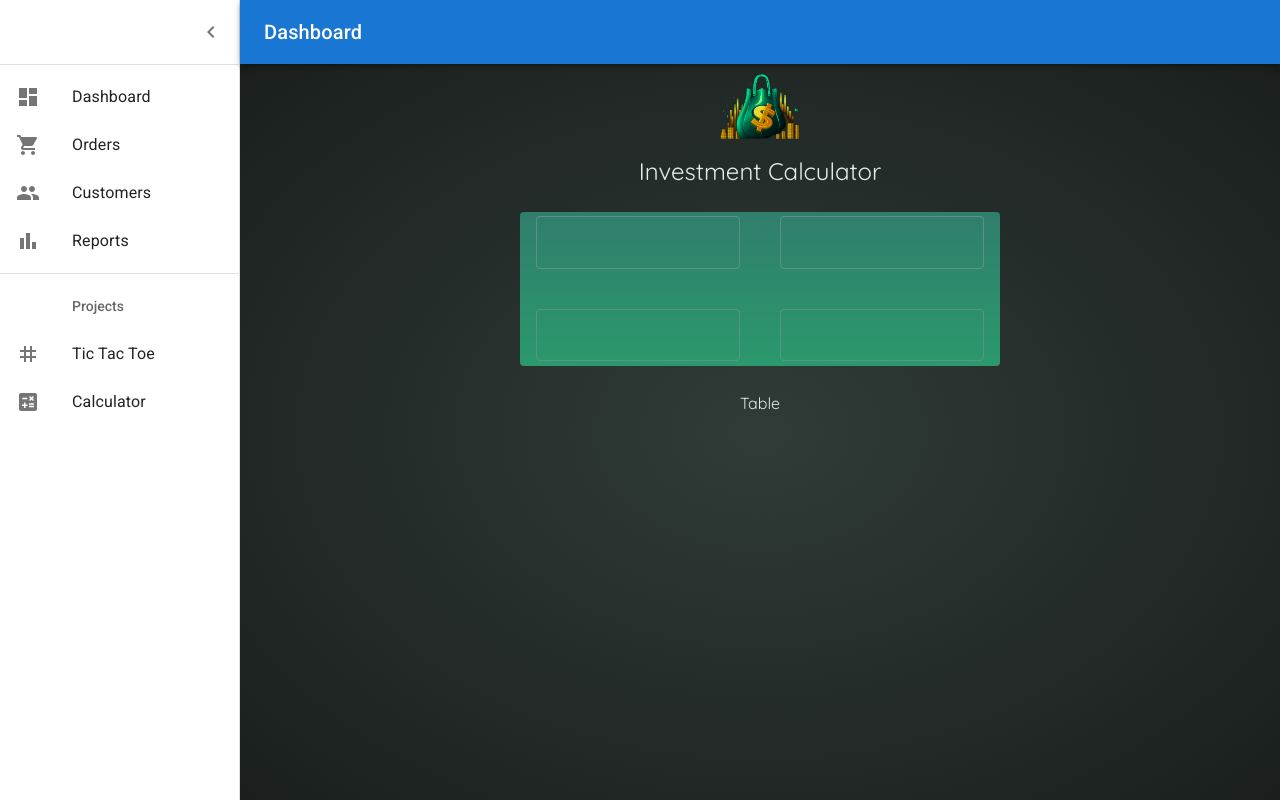
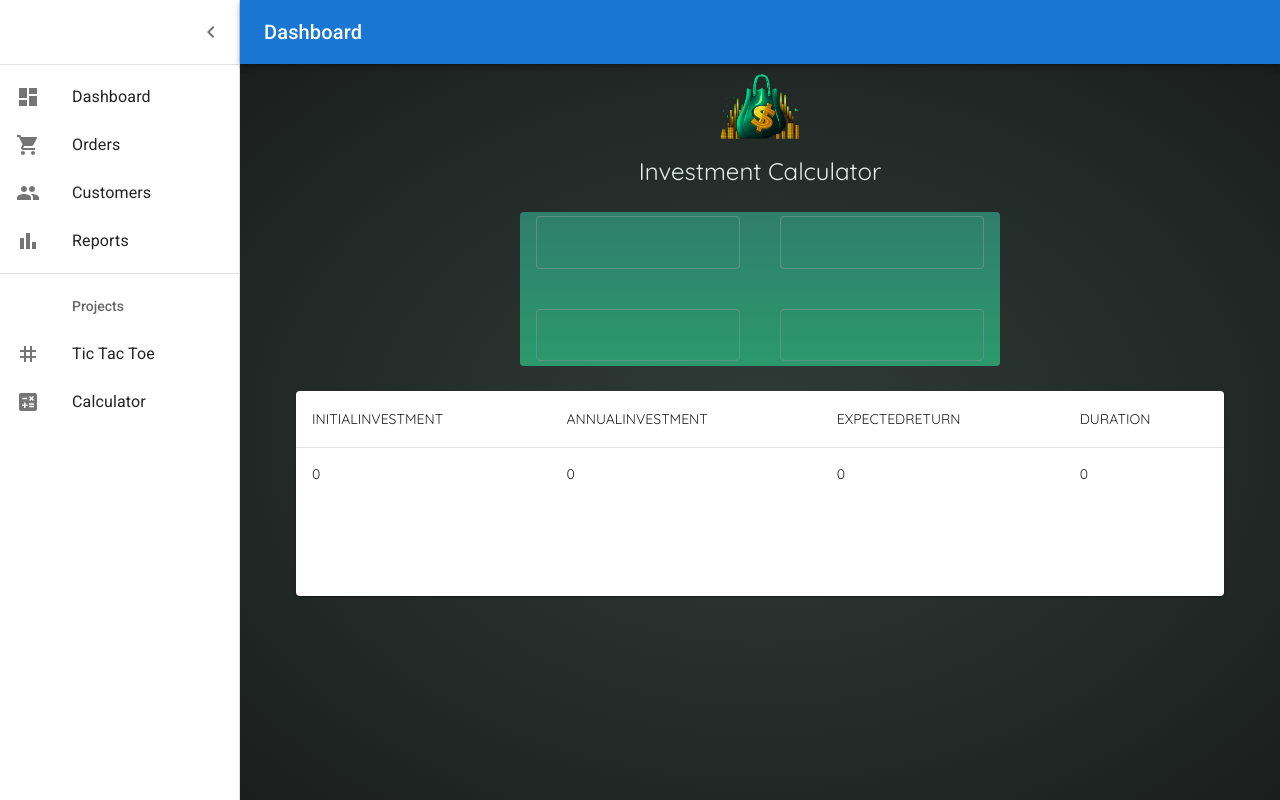
Before and after one commit to DvirMon/React-Workspace, a Next.js app: page /Investment-Calculator in a window 1280 px wide. Built offline with nearby package versions, Linux system fonts and the light colour scheme; a web font is replaced by a local one.

Commit message:
add mui table ui

```diff
--- a/package.json
+++ b/package.json
@@ -15,13 +15,15 @@
     "@fontsource/roboto": "^5.0.12",
     "@mui/icons-material": "^5.15.14",
     "@mui/material": "^5.15.14",
+    "@mui/x-data-grid": "^7.1.1",
     "@vercel/postgres": "^0.8.0",
     "bcrypt": "^5.1.1",
     "clsx": "^2.1.0",
     "dotenv": "^16.4.5",
     "next": "14.1.3",
     "react": "^18",
-    "react-dom": "^18"
+    "react-dom": "^18",
+    "react-hook-form": "^7.51.2"
   },
   "devDependencies": {
     "@types/node": "^20",
--- a/src/app/Investment-Calculator/components/form.tsx
+++ b/src/app/Investment-Calculator/components/form.tsx
@@ -1,27 +1,31 @@
+"use client";
+
 import Grid from "@mui/material/Grid";
 import TextField from "@mui/material/TextField";
-import React from "react";
+import { useForm } from "react-hook-form";
+import { Investment } from "../util/types";
 
+export default function InvestmentForm({ state }: { state: Investment }) {
+  const {
+    register,
+    handleSubmit,
+    getValues,
+    formState: { errors },
+  } = useForm<Investment>();
 
+  const keys: (keyof Investment)[] = Object.keys(state) as (keyof Investment)[];
 
-
-export default function InvestmentForm() {
   return (
     <div className="user-input h-3/4 flex flex-col justify-center">
-      <Grid container spacing={5} >
-        <Grid item xs={6}>
-          <TextField></TextField>
+      <form>
+        <Grid container spacing={5}>
+          {keys.map((key, index) => (
+            <Grid key={index} item xs={6}>
+              <TextField {...register(key)}></TextField>
+            </Grid>
+          ))}
         </Grid>
-        <Grid item xs={6}>
-          <TextField></TextField>
-        </Grid>
-        <Grid item xs={6}>
-          <TextField></TextField>
-        </Grid>
-        <Grid item xs={6}>
-          <TextField></TextField>
-        </Grid>
-      </Grid>
+      </form>
     </div>
   );
 }
--- a/src/app/Investment-Calculator/components/table.tsx
+++ b/src/app/Investment-Calculator/components/table.tsx
@@ -1,7 +1,51 @@
-import React from 'react'
+import React from "react";
+import { Investment } from "../util/types";
+import Table from "@mui/material/Table";
+import TableBody from "@mui/material/TableBody";
+import TableCell from "@mui/material/TableCell";
+import TableContainer from "@mui/material/TableContainer";
+import TableHead from "@mui/material/TableHead";
+import TableRow from "@mui/material/TableRow";
+import { GridColDef } from "@mui/x-data-grid";
+import Paper from "@mui/material/Paper";
 
-export default function InvestmentTable() {
+export default function InvestmentTable({ state }: { state: Investment[] }) {
+  const fields = Object.keys(state[0]);
+
+  const columns = fields.map(
+    (field) => ({ field, headerName: field.toUpperCase() } as GridColDef)
+  );
+
+  const rows = [...state.map((item) => ({ ...item }))];
+
+  const keys: (keyof Investment)[] = Object.keys(
+    state[0]
+  ) as (keyof Investment)[];
+
   return (
-    <div>Table</div>
-  )
+    <TableContainer component={Paper}>
+      <Table sx={{ minWidth: 650 }} aria-label="simple table">
+        <TableHead>
+          <TableRow>
+            {columns.map((col, index) => (
+              <TableCell key={index}>{col.headerName}</TableCell>
+            ))}
+          </TableRow>
+        </TableHead>
+        <TableBody>
+          {rows.map((row, index) => (
+            <TableRow
+              key={index}
+              sx={{ "&:last-child td, &:last-child th": { border: 0 } }}>
+              {keys.map((key, index) => (
+                <TableCell key={index} component="th" scope="row">
+                  {row[key]}
+                </TableCell>
+              ))}
+            </TableRow>
+          ))}
+        </TableBody>
+      </Table>
+    </TableContainer>
+  );
 }
--- a/src/app/Investment-Calculator/page.tsx
+++ b/src/app/Investment-Calculator/page.tsx
@@ -1,15 +1,29 @@
-import React from "react";
+"use client";
+
+import { useState } from "react";
 import InvestmentForm from "./components/form";
 import InvestmentTable from "./components/table";
+import { Investment } from "./util/types";
+
+const state: Investment = {
+  initialInvestment: 0,
+  annualInvestment: 0,
+  expectedReturn: 0,
+  duration: 0,
+};
 
 export default function InvestmentCalculator() {
+  const [investmentState, setInvestmentState] = useState(state);
+
+  const tableState: Investment[] = [state];
+
   return (
     <div className="flex flex-col h-full">
       <section className="flex flex-row justify-center items-center h-1/3">
-        <InvestmentForm />
+        <InvestmentForm state={investmentState} />
       </section>
       <section className="flex flex-row justify-center h-1/3">
-        <InvestmentTable />
+        <InvestmentTable state={tableState} />
       </section>
     </div>
   );
--- a/src/app/Investment-Calculator/util/types.ts
+++ b/src/app/Investment-Calculator/util/types.ts
@@ -1,6 +1,6 @@
-export interface Investment {
+export type Investment = {
   initialInvestment: number;
   annualInvestment: number;
   expectedReturn: number;
   duration: number;
-}
+};
```
Also changed, not shown: 1 other file (tests, documents, lock files or other folders).
